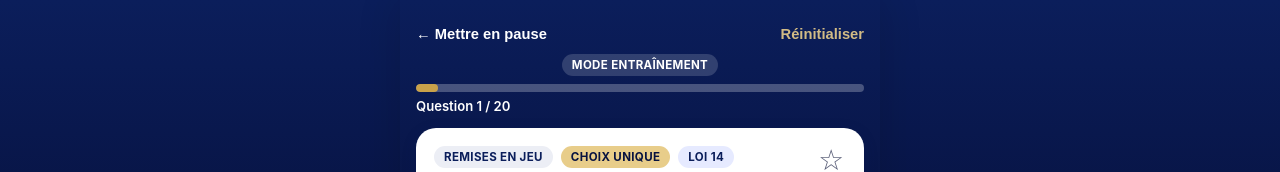
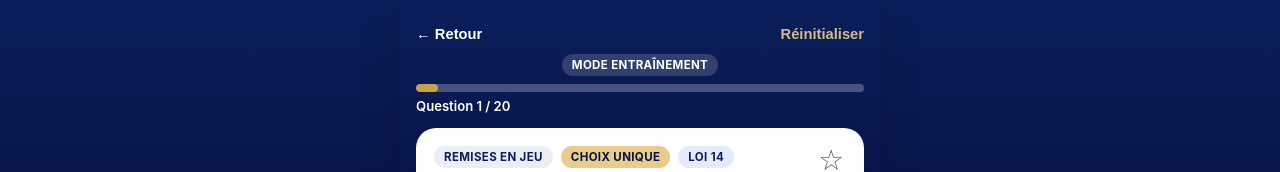
Before and after one commit to brahmiamine/fff, a React (Vite) app: page / in a window 1280 px wide. Both pictures are taken after a click on the button "Commencer le quiz". Shown: the top 172 px of the page. Built offline with nearby package versions, Linux system fonts and the light colour scheme.

Commit message:
Adjust first-question back action

```diff
--- a/src/components/Quiz.jsx
+++ b/src/components/Quiz.jsx
@@ -52,6 +52,7 @@ export default function Quiz({
 
   const question = questions[currentIndex]
   const selected = answers[question.id] || []
+  const isFirst = currentIndex === 0
   const isLast = currentIndex === questions.length - 1
   const isExam = mode === 'exam'
   const isMemorized = memorizedIds.includes(question.id)
@@ -105,7 +106,7 @@ export default function Quiz({
     <div className="screen quiz-screen">
       <div className="quiz-header">
         <div className="quiz-header-actions">
-          <button type="button" className="btn-link" onClick={onAbort}>← Mettre en pause</button>
+          <button type="button" className="btn-link" onClick={onAbort}>← {isFirst ? 'Retour' : 'Mettre en pause'}</button>
           {timeLimitSeconds && <span className={`timer-badge ${remaining <= 30 ? 'timer-badge-low' : ''}`}>⏱ {formatTime(remaining)}</span>}
           <button type="button" className="btn-link btn-reset" onClick={handleReset}>Réinitialiser</button>
         </div>
```
